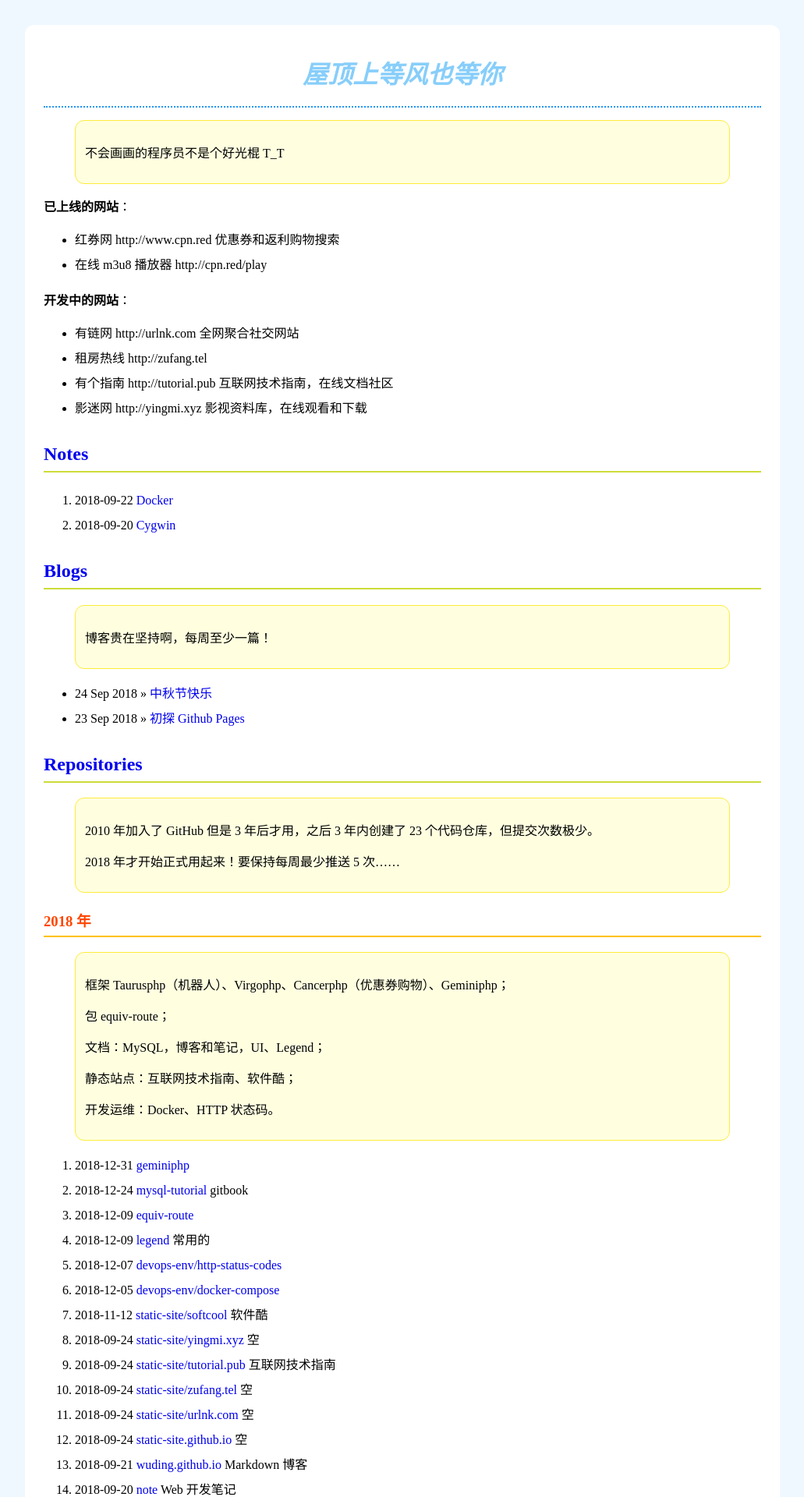
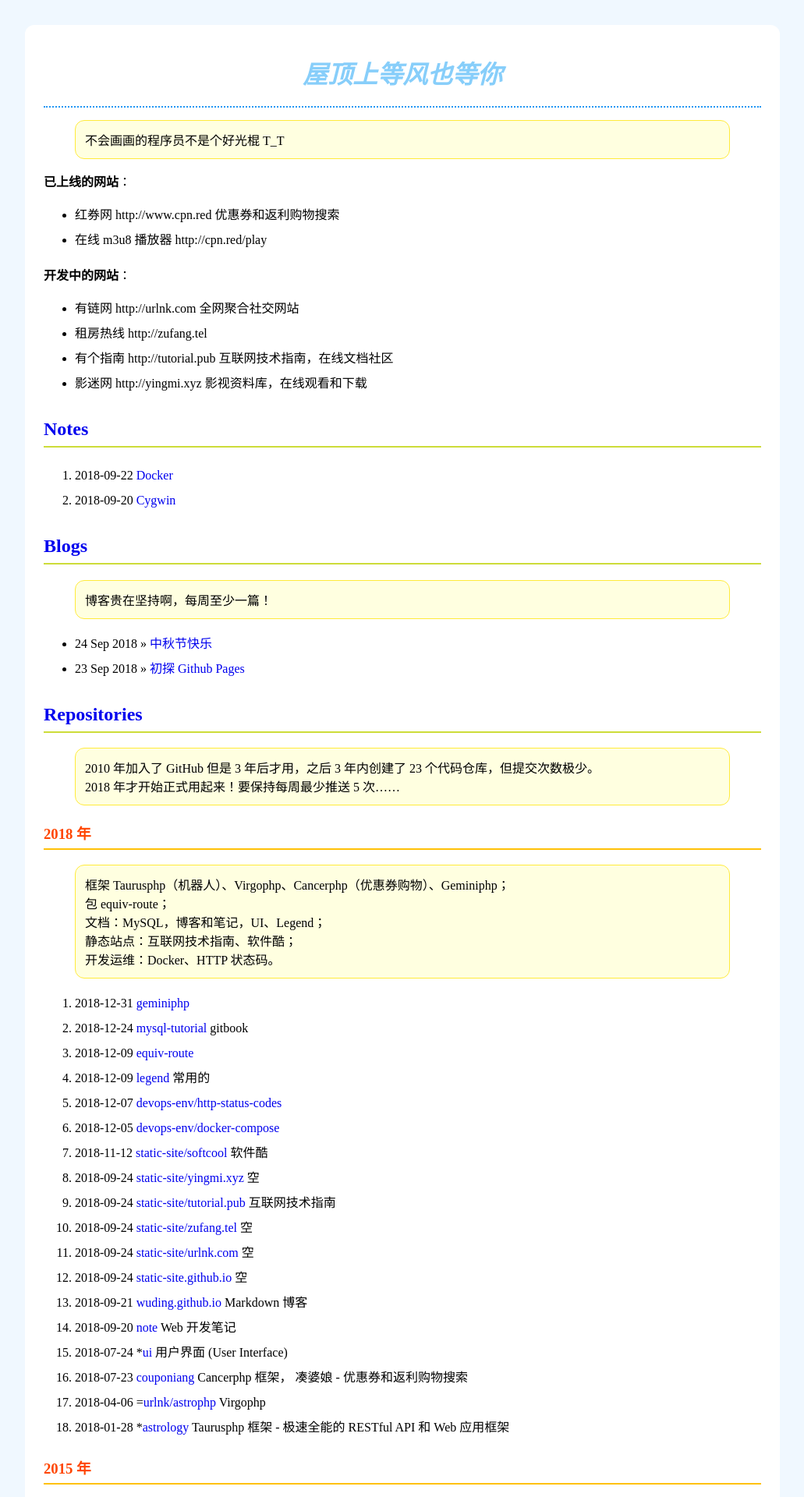
Before and after one commit to wuding/wuding.github.io, a Jekyll site: the page built from README.md, in a window 1280 px wide. Shown: the top 1920 px of the page at 78% size, without its empty margins (124-1155 px from the left). Built offline with Jekyll 4.4.1, drawn with Linux system fonts in a browser that asks for light colours.

Commit message:
更新样式表块换行

```diff
--- a/assets/css/style.css
+++ b/assets/css/style.css
@@ -38,6 +38,10 @@ blockquote {
 	background-color: lightyellow;
 }
 
+blockquote p {
+	margin: 0;
+}
+
 section {
 	padding: 10px;
     border: 1px dashed #ddd;
```
Also changed, not shown: template.html (renamed from index.html).
